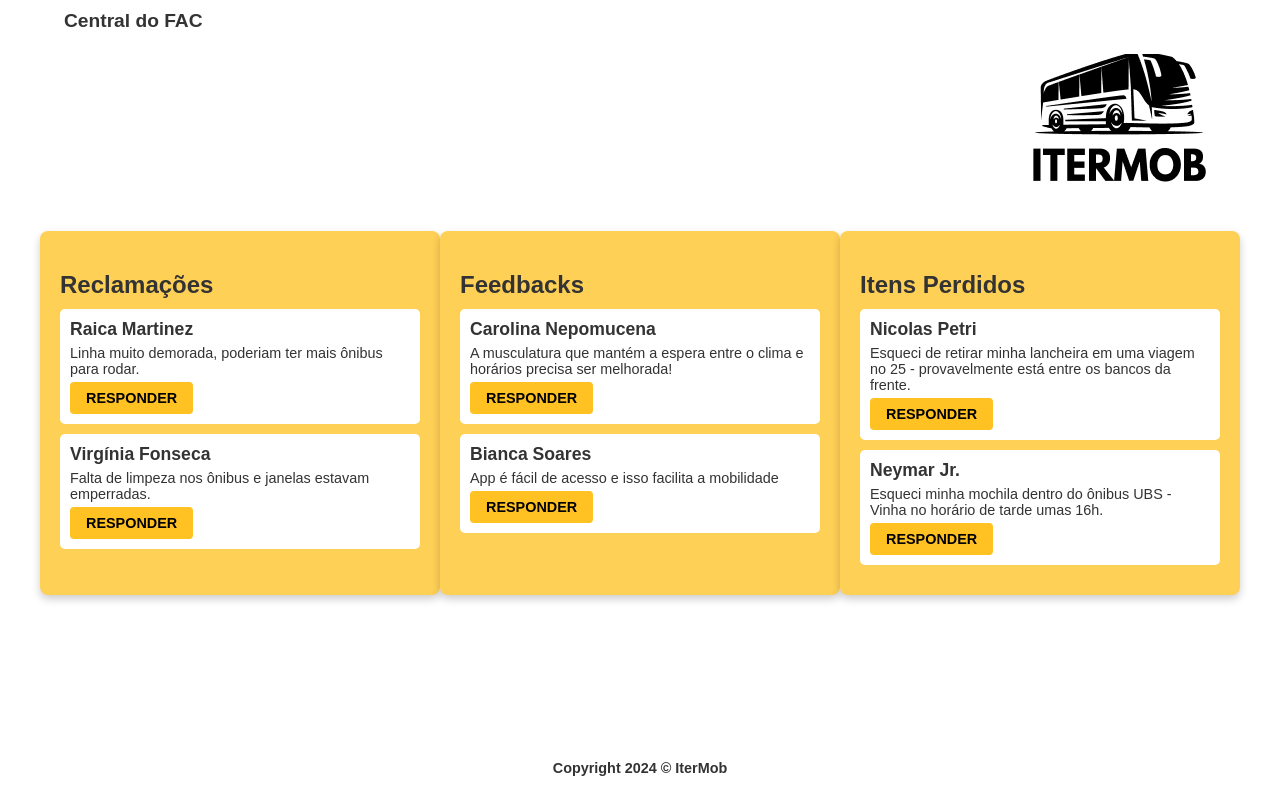
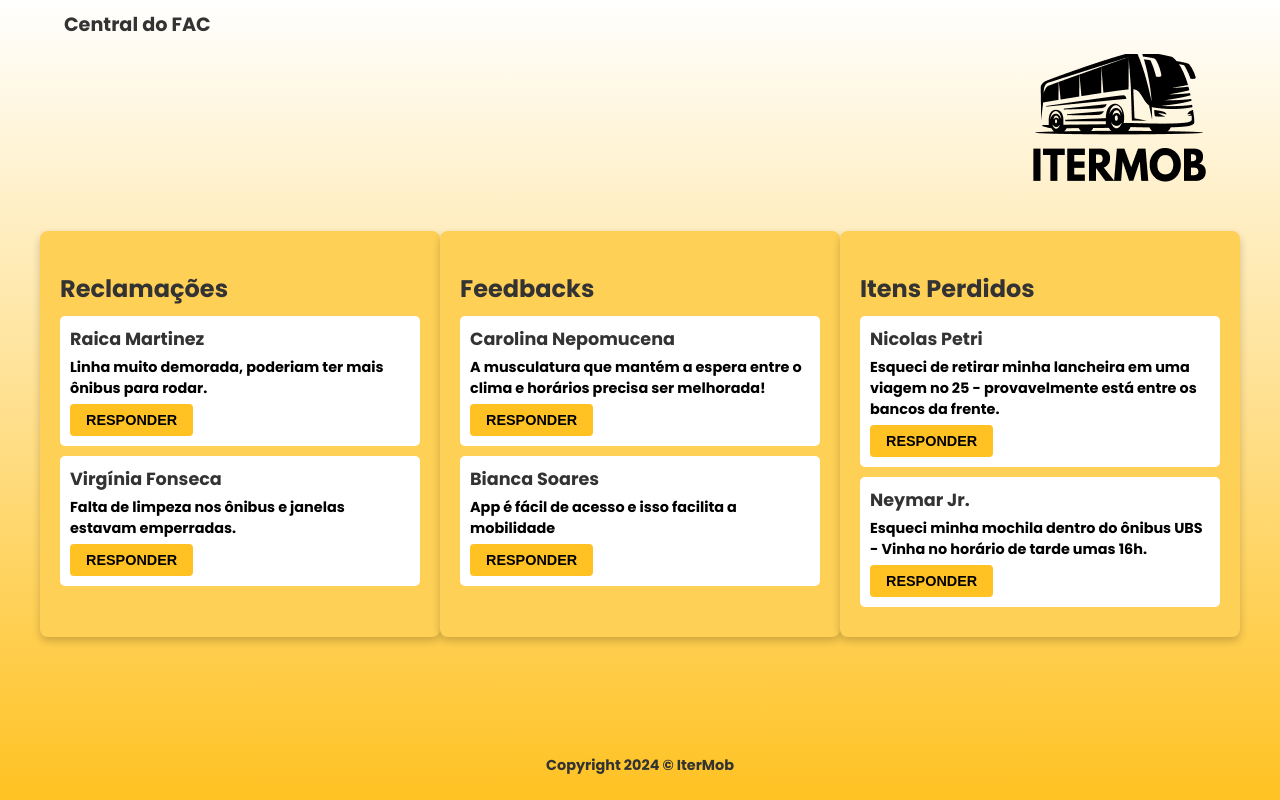
Before and after one commit to nvpetri/Front-IterMob, a React (Create React App) app: page / in a window 1280 px wide. Built offline with nearby package versions, Linux system fonts and the light colour scheme.

Commit message:
Finalizando

```diff
--- a/src/Download.css
+++ b/src/Download.css
@@ -1,3 +1,6 @@
+@import url('https://fonts.googleapis.com/css2?family=Poppins:wght@700&display=swap');
+
+
 body {
     font-family: 'Poppins', sans-serif;
     margin: 0;
--- a/src/FacCenter.css
+++ b/src/FacCenter.css
@@ -1,11 +1,19 @@
+@import url('https://fonts.googleapis.com/css2?family=Poppins:wght@700&display=swap');
+
+
 .fac-container {
-    font-family: Arial, sans-serif;
-    background-color: white;
-    color: #333;
-    display: flex;
-    flex-direction: column;
-    align-items: center;
-    min-height: 100vh;
+    font-family: 'Poppins', sans-serif;
+  font-weight: bold;
+  margin: 0;
+  padding: 0;
+  background: linear-gradient(to top, #FFC222 0%, rgba(255, 194, 34, 0) 100%) no-repeat;
+  background-size: cover;
+  height: 100vh;
+  display: flex;
+  justify-content: center;
+  align-items: center;
+  flex-direction: column;
+
   }
 
   header {
--- a/src/Telahome.css
+++ b/src/Telahome.css
@@ -1,3 +1,6 @@
+@import url('https://fonts.googleapis.com/css2?family=Poppins:wght@700&display=swap');
+
+
 body {
     font-family: Arial, sans-serif;
     background-color: #fff8dc;
```
